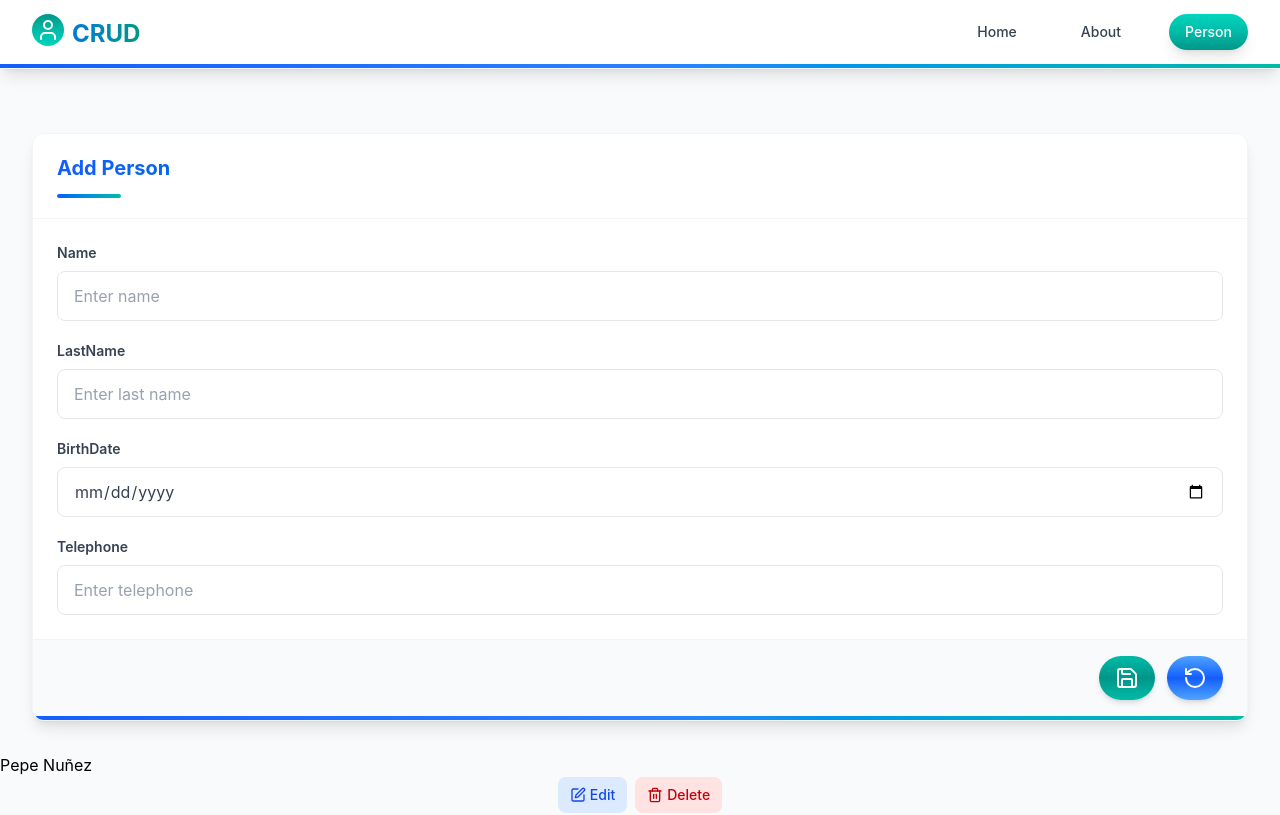
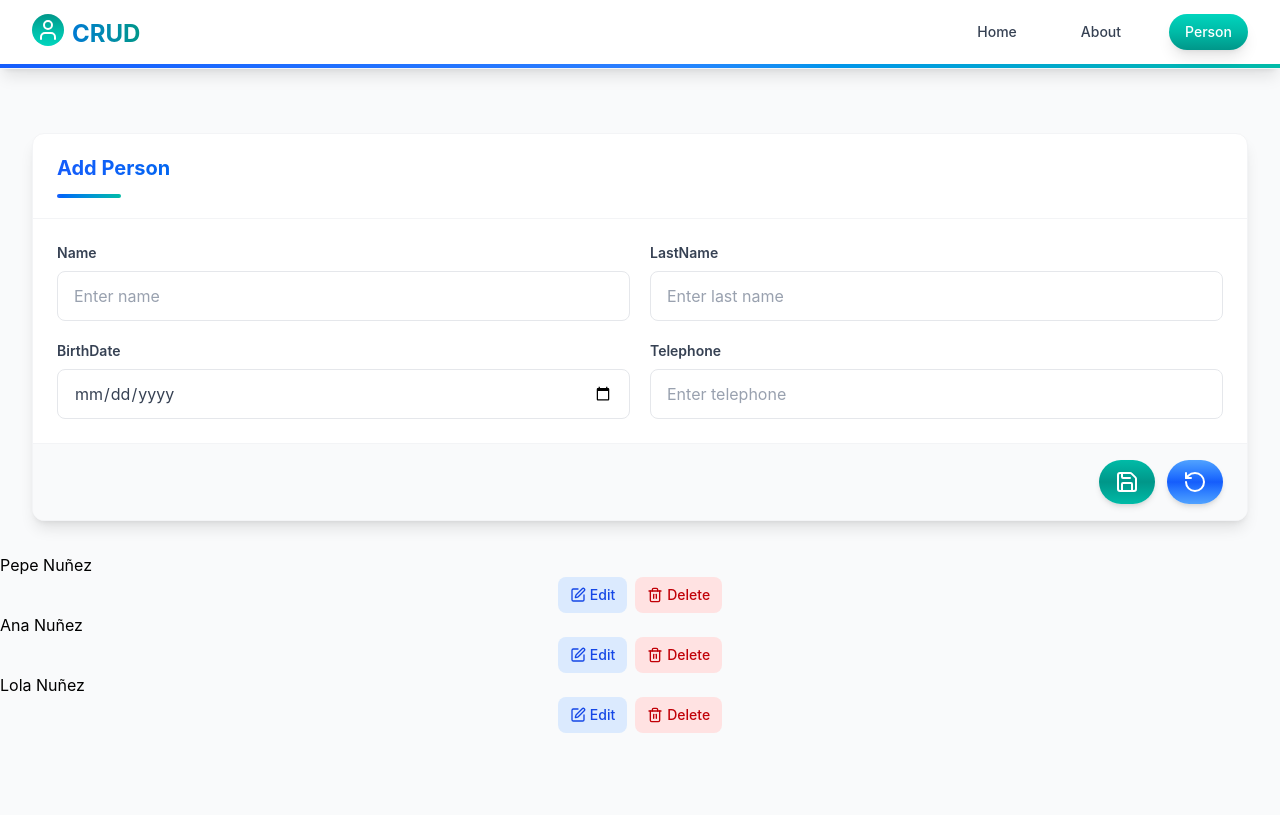
Before and after one commit to patri-es/OrganizeApp, a React (Vite) app in the folder client/: page /person in a window 1280 px wide. Shown: the top 815 px of the page. Built offline with nearby package versions, Linux system fonts and the light colour scheme.

Commit message:
completado y comentado con datos doomies

```diff
--- a/client/src/components/person/Person.jsx
+++ b/client/src/components/person/Person.jsx
@@ -19,6 +19,11 @@ const Person = () => {
         methods.reset(defaultFormValues);
     }
 
+    const handleFormSubmit = () => {
+        methods.reset(defaultFormValues);
+    }
+
+    //
     const people = [
         { id: 1, name: 'Pepe', lastName: 'Nuñez', birthDate: '1982-05-13 00:00:00.0000000', telephone: '123456789' },
         { id: 2, name: 'Ana', lastName: 'Nuñez', birthDate: '1982-05-13 00:00:00.0000000', telephone: '123455589' },
@@ -39,7 +44,7 @@ const Person = () => {
         <div className="min-h-screen bg-gray-50 py-8">
             {/* <div className="text-center ">
             </div> */}
-            <PersonForm methods={methods} onFormReset={ handleFormReset} />
+            <PersonForm methods={methods} onFormReset={handleFormReset} onFormSubmit={handleFormSubmit} />
             <PersonList peopleList={people} onPersonEdit={handlePersonEdit} onPersonDelete={handlePersonDelete} />
         </div>
     )
--- a/client/src/components/person/PersonForm.jsx
+++ b/client/src/components/person/PersonForm.jsx
@@ -1,8 +1,6 @@
-import { Save, RotateCcw } from 'lucide-react'; //RotateCcw
+import { Save, RotateCcw } from 'lucide-react';
 
-const PersonForm = ({ methods, onFormReset }) => {
-
-
+const PersonForm = ({ methods, onFormReset, onFormSubmit }) => {
 
     const {
         register,
@@ -10,121 +8,112 @@ const PersonForm = ({ methods, onFormReset }) => {
         formState: { errors },
     } = methods;
 
-
-    const onFormSubmit = (data) => {
-        console.log(data);
-    }
-
     return (
         <div className="max-w-7xl mx-auto px-4 sm:px-6 lg:px-8 py-8">
             <form
                 className="bg-white rounded-xl shadow-lg border border-gray-100 overflow-hidden"
                 onSubmit={handleSubmit(onFormSubmit)}>
                 <input type="hidden" {...register("id")}
-                    id="id" name="id"
+                    id="id" name="id" />
 
-                />
-                {/* Form Header */}
                 <div className="px-6 py-5 border-b border-gray-100">
                     <h3 className="text-xl font-bold bg-gradient-to-r from-blue-600 to-teal-600 bg-clip-text text-transparent">
                         Add Person </h3>
                     <div className="h-1 w-16 mt-3 rounded-full bg-gradient-to-r from-blue-600 to-teal-500"></div>
                 </div>
-                    {/* Form Fields */}
-                    <div
-                        className="p-6 space-y-5">
+
+                <div className="p-6 grid grid-cols-1 md:grid-cols-2 gap-5">
                     {/* Name */}
                     <div>
-                        <label htmlFor="name"
-                            className="block text-sm font-semibold text-gray-700 mb-2"> Name </label>
-                        <input type="text"
+                        <label htmlFor="name" className="block text-sm font-semibold text-gray-700 mb-2">
+                            Name
+                        </label>
+                        <input type="text" placeholder="Enter name"
                             {...register("name", {
                                 required: true,
                                 maxLength: 50
                             })}
-
-                            placeholder="Enter name"
-                        required
                             className="w-full px-4 py-3 rounded-lg border border-gray-200 text-gray-700 placeholder-gray-400 focus:outline-none focus:ring-2 focus:ring-teal-500 focus:border-teal-500 transition-all duration-200" />
 
-                        {errors.name?.type === 'required' && <p className="mt-1 text-sm text-red-600 flex items-center">
+                        {errors.name?.type === 'required' &&
+                            <p className="mt-1 text-sm text-red-600 flex items-center">
                                 name is  required
                             </p>}
-
-                        {errors.name?.type === 'maxLength' && <p className="mt-1 text-sm text-red-600 flex items-center">
+                        {errors.name?.type === 'maxLength' &&
+                            <p className="mt-1 text-sm text-red-600 flex items-center">
                                 name can not exceed 50 characters
                             </p>}
+                    </div>
 
-                </div>
                     {/* LastName */}
                     <div>
-                        <label htmlFor="lastName"
-                            className="block text-sm font-semibold text-gray-700 mb-2"> LastName </label>
-                        <input type="text"
-                            id="lastName" name="lastName"
+                        <label htmlFor="lastName" className="block text-sm font-semibold text-gray-700 mb-2">
+                            LastName
+                        </label>
+                        <input type="text" placeholder="Enter last name"
                             {...register("lastName", {
                                 required: true,
                                 maxLength: 50
                             })}
-
-                        placeholder="Enter last name" required
                             className="w-full px-4 py-3 rounded-lg border border-gray-200 text-gray-700 placeholder-gray-400 focus:outline-none focus:ring-2 focus:ring-teal-500 focus:border-teal-500 transition-all duration-200" />
 
-                        {errors.lastName?.type === 'required' && <p className="mt-1 text-sm text-red-600 flex items-center">
+                        {errors.lastName?.type === 'required' &&
+                            <p className="mt-1 text-sm text-red-600 flex items-center">
                                 lastName is  required
                             </p>}
 
-                        {errors.lastName?.type === 'maxLength' && <p className="mt-1 text-sm text-red-600 flex items-center">
+                        {errors.lastName?.type === 'maxLength' &&
+                            <p className="mt-1 text-sm text-red-600 flex items-center">
                                 lastName can not exceed 50 characters
                             </p>}
                     </div>
-                        {/* BirthDate */}
+
+                    {/* birthDate */}
                     <div>
-                            <label htmlFor="birthDate"
-                                className="block text-sm font-semibold text-gray-700 mb-2"> BirthDate </label>
+                        <label htmlFor="birthDate" className="block text-sm font-semibold text-gray-700 mb-2">
+                            BirthDate
+                        </label>
                         <input type="date"
-                                id="birthDate" name="birthDate"
                             {...register("birthDate", {
                                 required: false,
                                 maxLength: 30
                             })}
                             className="w-full px-4 py-3 rounded-lg border border-gray-200 text-gray-700 focus:outline-none focus:ring-2 focus:ring-teal-500 focus:border-teal-500 transition-all duration-200" />
 
-                            {errors.birthDate?.type === 'maxLength' && <p className="mt-1 text-sm text-red-600 flex items-center">
+                        {errors.birthDate?.type === 'maxLength' &&
+                            <p className="mt-1 text-sm text-red-600 flex items-center">
                                 birthDate can not exceed 50 characters
                             </p>}
                     </div>
+
                     {/* Telephone */}
                     <div>
-                            <label htmlFor="telephone"
-                                className="block text-sm font-semibold text-gray-700 mb-2"> Telephone </label>
-                            <input type="tel"
-                                id="telephone" name="telephone"
+                        <label htmlFor="telephone" className="block text-sm font-semibold text-gray-700 mb-2">
+                            Telephone
+                        </label>
+                        <input type="tel" placeholder="Enter telephone"
                             {...register("telephone", {
                                 required: false,
                                 maxLength: 12
                             })}
-                                placeholder="Enter telephone"
                             className="w-full px-4 py-3 rounded-lg border border-gray-200 text-gray-700 placeholder-gray-400 focus:outline-none focus:ring-2 focus:ring-teal-500 focus:border-teal-500 transition-all duration-200" />
                     </div>
                 </div>
-                    {/* Form Footer */}
-                    <div
-                    className="px-6 py-4 bg-gray-50 border-t border-gray-100 flex justify-end">
+
+                {/* footer con botones */}
+                <div className="px-6 py-4 bg-gray-50 border-t border-gray-100 flex justify-end">
 
                     <button type="submit"
                         className="px-4 py-2.5 rounded-full text-sm font-semibold text-white bg-gradient-to-b from-teal-500 via-teal-600 to-teal-500 hover:from-teal-600 hover:to-blue-600 shadow-md hover:shadow-lg transition-all duration-300 transform hover:scale-105">
                         <Save />
                     </button>
-                    <button
-                        type="button"
+                    <button type="button"
                         onClick={onFormReset}
-                        className="ms-3 px-4 py-2.5 rounded-full text-sm font-semibold text-white bg-gradient-to-b from-blue-400 via-blue-600 to-blue-400  hover:from-teal-600 hover:to-blue-600 shadow-md hover:shadow-lg transition-all duration-300 transform hover:scale-105"
-                    >
+                        className="ms-3 px-4 py-2.5 rounded-full text-sm font-semibold text-white bg-gradient-to-b from-blue-400 via-blue-600 to-blue-400  hover:from-teal-600 hover:to-blue-600 shadow-md hover:shadow-lg transition-all duration-300 transform hover:scale-105">
                         <RotateCcw />
                     </button>
                 </div>
-                    <div className="h-1 bg-gradient-to-r from-blue-600 via-blue-500 to-teal-500"></div>
+                {/* <div className="h-1 bg-gradient-to-r from-blue-600 via-blue-500 to-teal-500"></div> */}
             </form>
         </div>
     );
```
Lines whose indentation alone changed are shown as unchanged.
